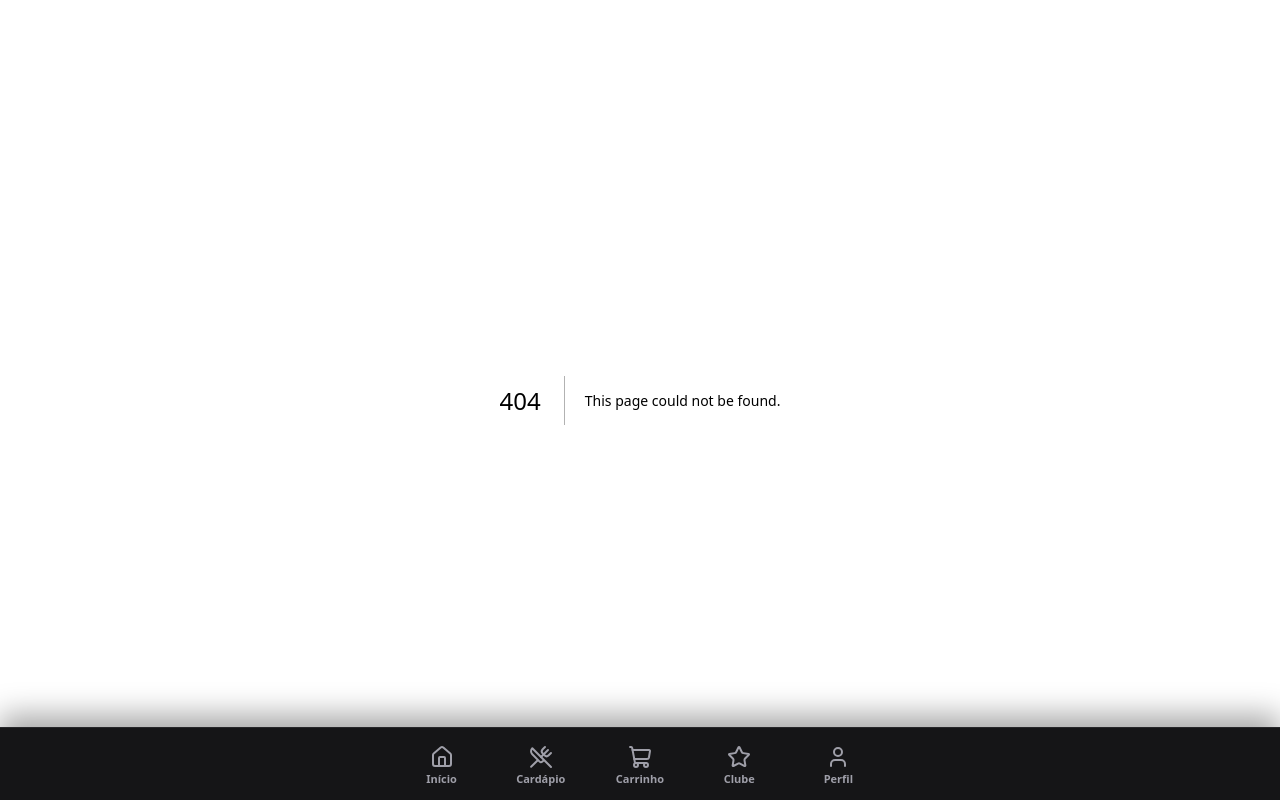
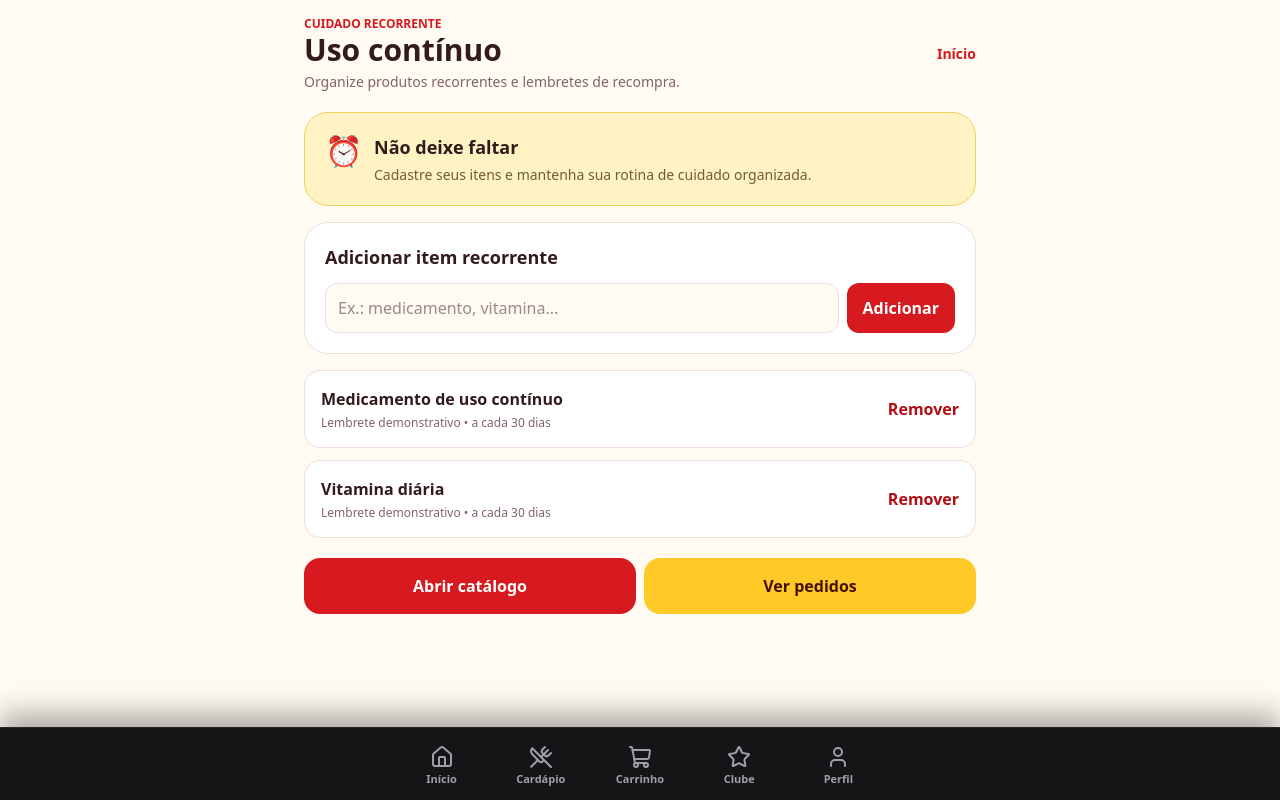
Before and after one commit to UniversalKnowledgeEcosystem/popular-app, a Next.js app: page /uso-continuo in a window 1280 px wide. Before the commit this address had no page. Built offline with nearby package versions, Linux system fonts and the light colour scheme.

Commit message:
Add pharmacy continuous-use care page

```diff
--- /dev/null
+++ b/app/uso-continuo/page.tsx
@@ -0,0 +1,16 @@
+"use client";
+import Link from "next/link";
+import {useState} from "react";
+
+export default function UsoContinuo(){
+  const[itens,setItens]=useState(["Medicamento de uso contínuo","Vitamina diária"]);
+  const[novo,setNovo]=useState("");
+  function adicionar(){if(!novo.trim())return;setItens([...itens,novo.trim()]);setNovo("")}
+  return <main className="min-h-screen bg-[#fffaf2] text-[#331b1b] p-4 pb-28"><div className="max-w-2xl mx-auto">
+    <div className="flex items-center justify-between"><div><p className="text-xs font-black uppercase text-[#d71920]">Cuidado recorrente</p><h1 className="text-3xl font-black">Uso contínuo</h1><p className="text-sm text-[#806666] mt-1">Organize produtos recorrentes e lembretes de recompra.</p></div><Link href="/" className="text-sm font-black text-[#d71920]">Início</Link></div>
+    <section className="mt-5 bg-[#fff3c4] border border-[#f0d35b] rounded-3xl p-5"><div className="flex gap-3"><div className="text-3xl">⏰</div><div><h2 className="font-black text-lg">Não deixe faltar</h2><p className="text-sm text-[#765b35] mt-1">Cadastre seus itens e mantenha sua rotina de cuidado organizada.</p></div></div></section>
+    <section className="mt-4 bg-white border border-[#f1dedc] rounded-3xl p-5"><h2 className="font-black text-lg">Adicionar item recorrente</h2><div className="flex gap-2 mt-3"><input value={novo} onChange={e=>setNovo(e.target.value)} placeholder="Ex.: medicamento, vitamina..." className="flex-1 bg-[#fffaf2] border border-[#f1dedc] rounded-xl p-3"/><button onClick={adicionar} className="bg-[#d71920] text-white px-4 rounded-xl font-black">Adicionar</button></div></section>
+    <section className="mt-4 space-y-3">{itens.map((item,i)=><article key={`${item}-${i}`} className="bg-white border border-[#f1dedc] rounded-2xl p-4 flex items-center justify-between gap-3"><div><b>{item}</b><p className="text-xs text-[#806666] mt-1">Lembrete demonstrativo • a cada 30 dias</p></div><button onClick={()=>setItens(itens.filter((_,x)=>x!==i))} className="text-[#b20e14] font-black">Remover</button></article>)}</section>
+    <div className="mt-5 grid grid-cols-2 gap-2"><Link href="/catalogo" className="text-center bg-[#d71920] text-white py-4 rounded-2xl font-black">Abrir catálogo</Link><Link href="/historico" className="text-center bg-[#ffc928] text-[#451000] py-4 rounded-2xl font-black">Ver pedidos</Link></div>
+  </div></main>
+}
```
